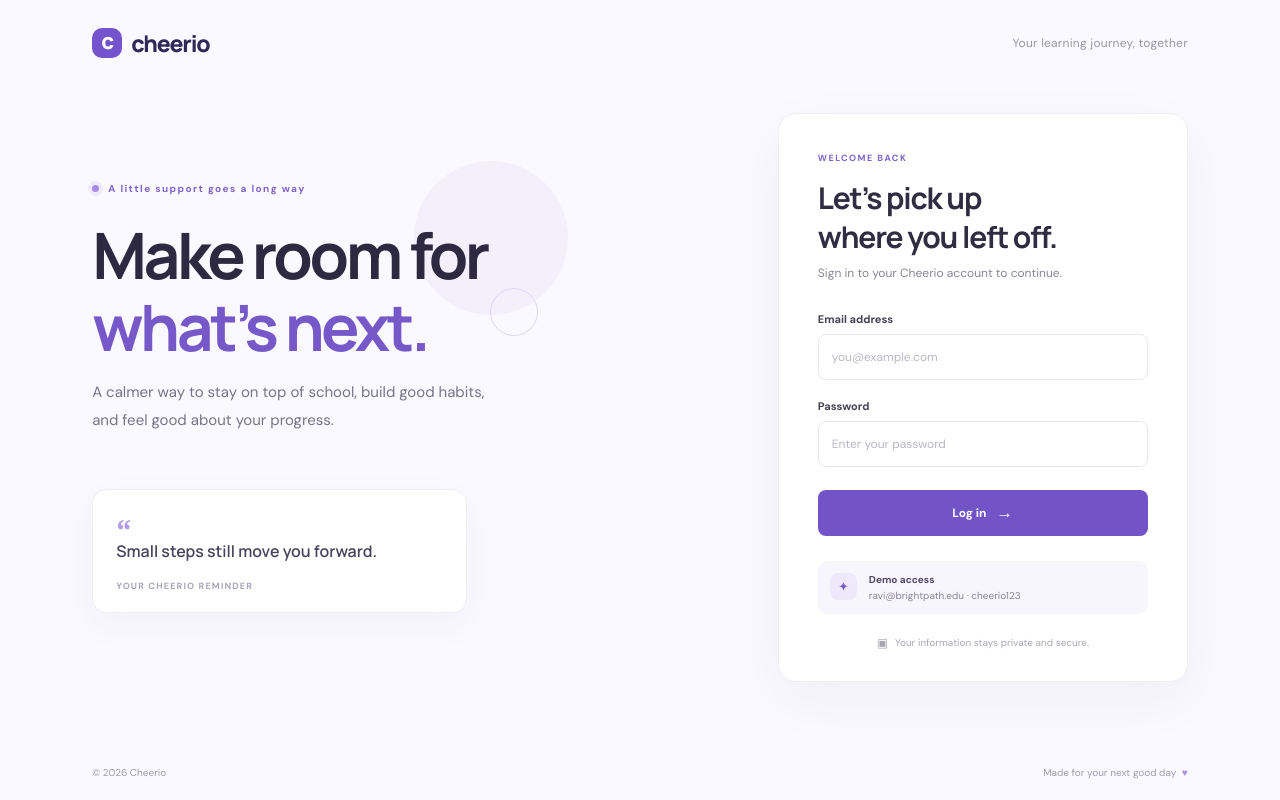
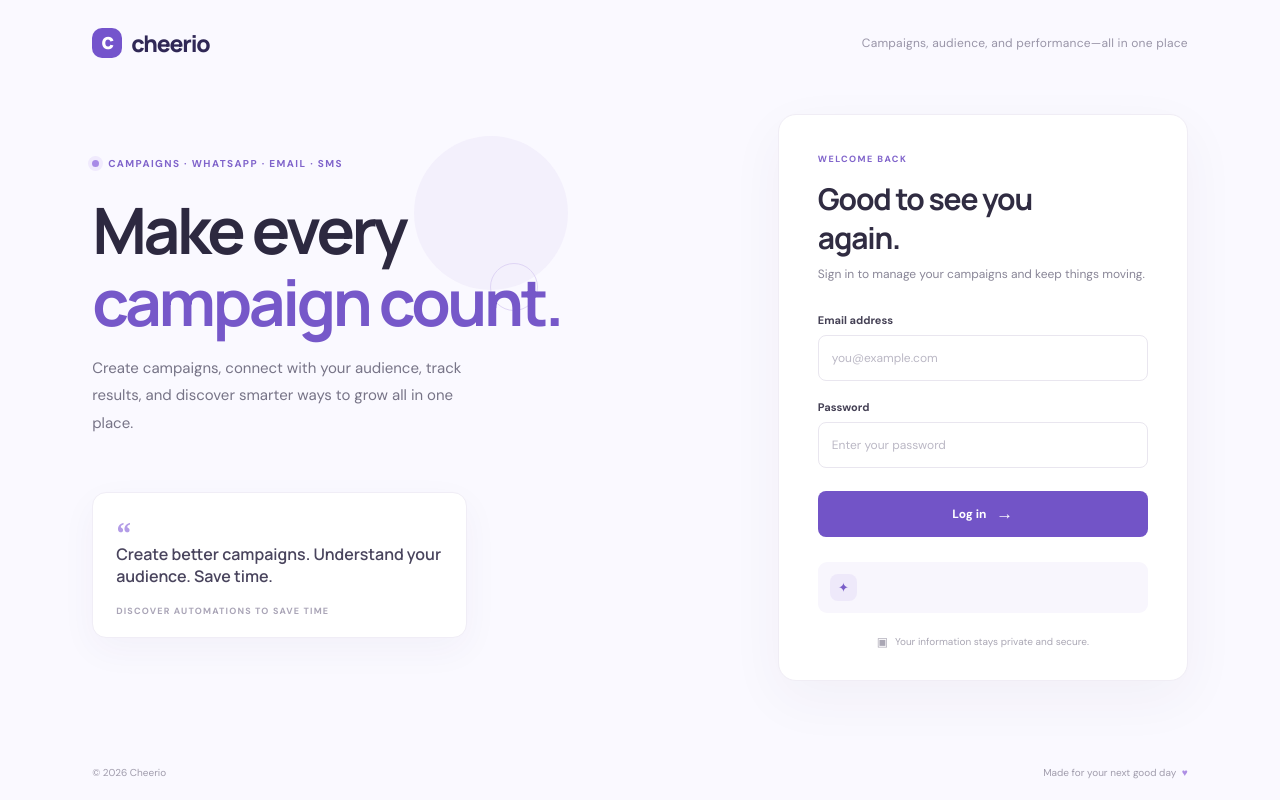
Before and after one commit to Sarayu30/Prototype, a React (Vite) app: page / in a window 1280 px wide. Built offline with nearby package versions, Linux system fonts and the light colour scheme.

Commit message:
Update campaign-focused auth page copy

```diff
--- a/src/App.tsx
+++ b/src/App.tsx
@@ -59,16 +59,16 @@ function Login({ onLogin }: { onLogin: () => void }) {
 
   return (
     <main className="login-shell">
-      <header className="topbar"><Brand /><span className="topbar-note">Your learning journey, together</span></header>
+      <header className="topbar"><Brand /><span className="topbar-note">Campaigns, audience, and performance—all in one place</span></header>
       <section className="login-layout" aria-labelledby="welcome-heading">
         <div className="welcome-panel">
-          <div className="eyebrow"><span className="eyebrow-dot" /> A little support goes a long way</div>
-          <h1 id="welcome-heading">Make room for<br /><span>what’s next.</span></h1>
-          <p className="welcome-copy">A calmer way to stay on top of school, build good habits, and feel good about your progress.</p>
+          <div className="eyebrow"><span className="eyebrow-dot" /> CAMPAIGNS · WHATSAPP · EMAIL · SMS</div>
+          <h1 id="welcome-heading">Make every<br /><span>campaign count.</span></h1>
+          <p className="welcome-copy">Create campaigns, connect with your audience, track results, and discover smarter ways to grow all in one place.</p>
           <div className="quote-card">
             <div className="quote-symbol" aria-hidden="true">“</div>
-            <p>Small steps still move you forward.</p>
-            <span>YOUR CHEERIO REMINDER</span>
+            <p>Create better campaigns. Understand your audience. Save time.</p>
+            <span>DISCOVER AUTOMATIONS TO SAVE TIME</span>
           </div>
           <div className="welcome-decoration decoration-one" /><div className="welcome-decoration decoration-two" />
         </div>
@@ -77,8 +77,8 @@ function Login({ onLogin }: { onLogin: () => void }) {
           <div className="form-heading">
             <div className="mobile-brand"><Brand /></div>
             <div className="eyebrow form-eyebrow">WELCOME BACK</div>
-            <h2>Let’s pick up<br />where you left off.</h2>
-            <p>Sign in to your Cheerio account to continue.</p>
+            <h2>Good to see you<br />again.</h2>
+            <p>Sign in to manage your campaigns and keep things moving.</p>
           </div>
           <form className="login-form" onSubmit={handleSubmit} noValidate>
             <label htmlFor="email">Email address</label>
@@ -90,7 +90,6 @@ function Login({ onLogin }: { onLogin: () => void }) {
           </form>
           <div className="demo-note">
             <span className="demo-icon" aria-hidden="true">✦</span>
-            <div><strong>Demo access</strong><span>{DEMO_EMAIL} · {DEMO_PASSWORD}</span></div>
           </div>
           <p className="privacy-note"><span aria-hidden="true">▣</span> Your information stays private and secure.</p>
         </div>
```
